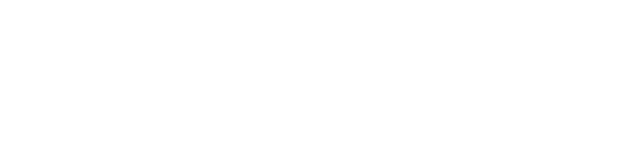
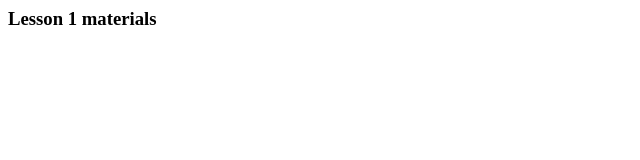
Before and after one commit to javascript142/mikaelMalania, a plain HTML site: page lesson1/index.html in a window 1280 px wide. Shown: the whole page, without its empty margins (0-640 px from the left). Drawn offline with Linux system fonts and the light colour scheme.

Commit message:
დავამატე მოთხოვნები

```diff
--- a/lesson1/index.html
+++ b/lesson1/index.html
@@ -2,7 +2,9 @@
     <head></head>
     <body>
         <header></header>
-        <main></main>
+        <main>
+            <h3>Lesson 1 materials</h3>
+        </main>
         <footer></footer>
         <script type="text/javascript">
             var num1 = 23; // integer (int) => მთელი ტიპის მონაცემი
```
